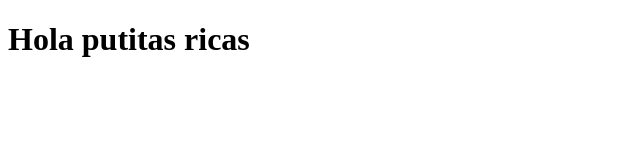
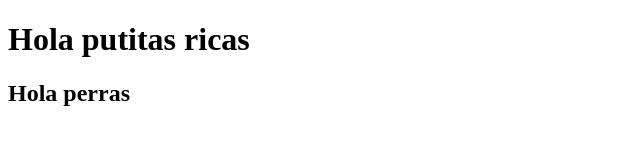
Before and after one commit to bcbarrera/miweb, a plain HTML site: page putitas.html in a window 1280 px wide. Shown: the whole page, without its empty margins (0-640 px from the left). Drawn offline with Linux system fonts and the light colour scheme.

Commit message:
Se agrego un titulo 2 a putitas.html

```diff
--- a/putitas.html
+++ b/putitas.html
@@ -8,5 +8,6 @@
 </head>
 <body>
     <h1>Hola putitas ricas</h1>
+    <h2>Hola perras</h2>
 </body>
 </html>
```
